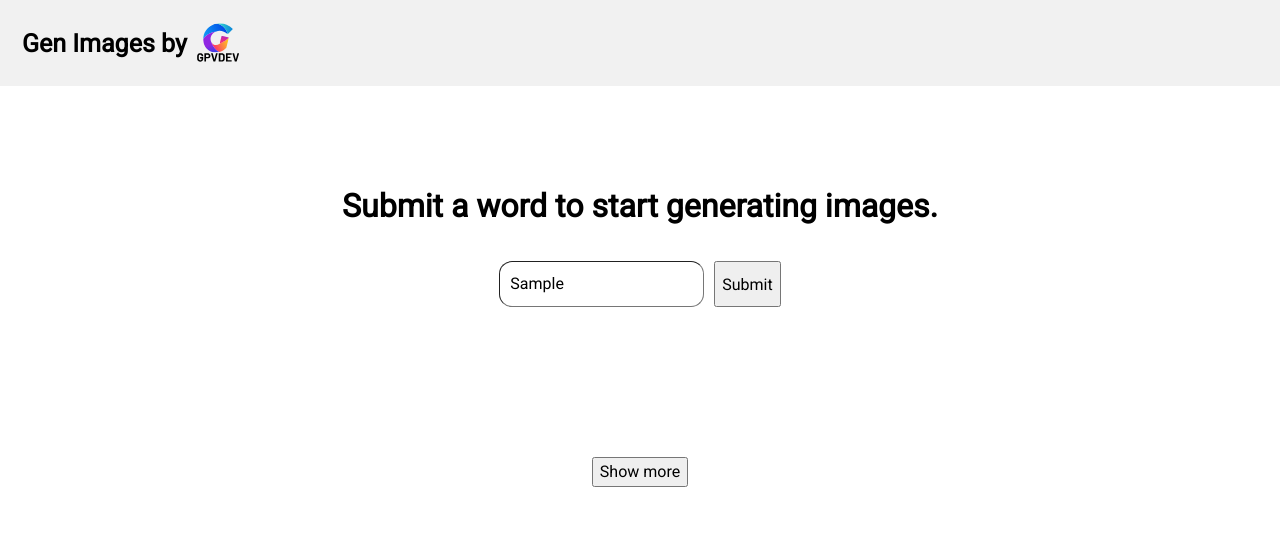
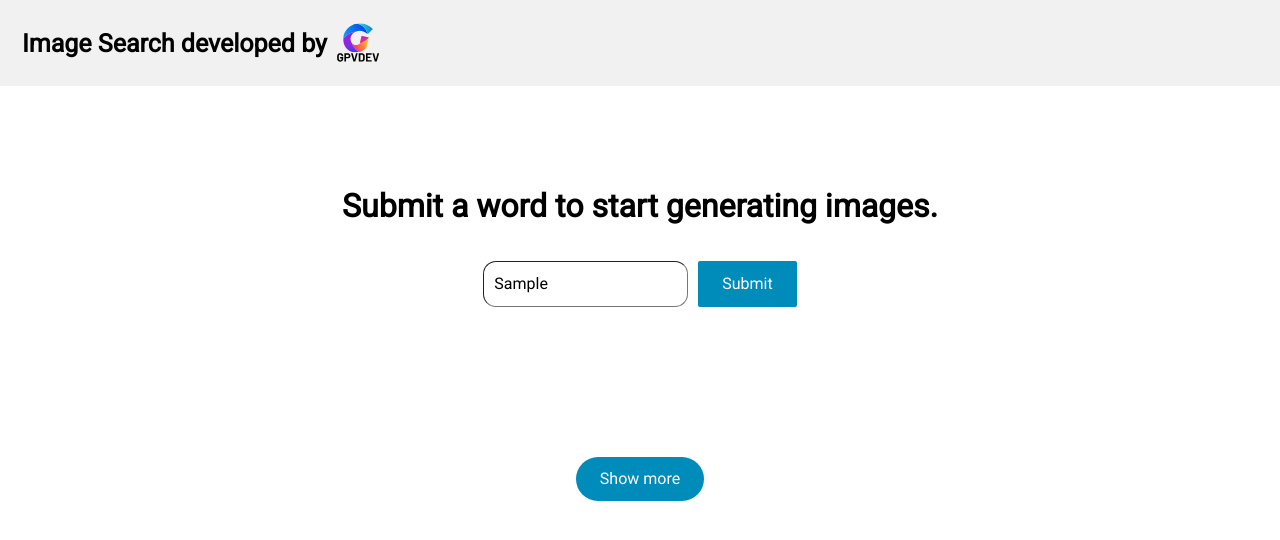
Before and after one commit to GPVcode/Image-Gen, a plain HTML site: page index.html in a window 1280 px wide. Both pictures are taken after typing "Sample" into the empty fields and a click on the input "Submit". Drawn offline with Linux system fonts and the light colour scheme; no server answers.

Commit message:
Used JS to design show more button

```diff
--- a/index.html
+++ b/index.html
@@ -5,13 +5,13 @@
       <meta name="viewport" content="width=device-width, initial-scale=1.0">
       <link rel="stylesheet" type="text/css" href="/style.css">
       <link href='https://fonts.googleapis.com/css?family=Roboto' rel='stylesheet'>
-      <title>Gen Images</title>
+      <title>Images Search</title>
   </head>
   <body>
       <nav>
           <div class="header">
 
-              <a href="www.gpvdev.com" class="logo">Gen Images by <img class="logo" src='/assets/BlackGPVlogo.svg' alt="logo" style="height: 42px;"></a>
+              <a href="http://www.gpvdev.com" class="logo">Image Search developed by <img class="logo" src='/assets/BlackGPVlogo.svg' alt="logo" style="height: 42px;"></a>
               <div class="header-right" hidden>
                 <a class="active" href="#home">Home</a>
                 <a href="#contact">Contact</a>
--- a/script.js
+++ b/script.js
@@ -7,6 +7,7 @@ const inputEl = document.getElementById("search-input");
 const resultsEl = document.querySelector(".search-results");
 // show more
 const showMore = document.getElementById("show-more-button")
+
 
 // Devise:
 //      Read input data and create dynamic variable. Use this dynamic variable to fetch data from unsplash
@@ -57,10 +58,27 @@ const getImages = async () => {
 
 }
 
+const hoverTransistion = () => {
+    showMore.style.backgroundColor = "#004a63";
+    showMore.style.transitionDuration = ".4s";
+    document.getElementById('show-more-button').style.color = "white";
+}
+const hoverTransistion2 = () => {
+    showMore.style.backgroundColor = "#008CBA";
+    showMore.style.transitionDuration = ".4s";
+    document.getElementById('show-more-button').style.color = "white";
+}
+
 formEl.addEventListener('submit', (event) => {
     event.preventDefault();
     page = 1;
     getImages();
+    showMore.style.backgroundColor = "#008CBA";
+    showMore.style.border = "none";
+    showMore.style.padding = "10px 24px";
+    showMore.style.color = "white";
+    showMore.style.cursor = "pointer";
+    showMore.style.borderRadius = "25px";
     showMore.hidden = false;
 })
 
@@ -68,3 +86,6 @@ formEl.addEventListener('submit', (event) => {
 showMore.addEventListener('click', () => {
     getImages();
 })
+
+showMore.addEventListener('mouseover', hoverTransistion);
+showMore.addEventListener('mouseleave', hoverTransistion2)
--- a/style.css
+++ b/style.css
@@ -93,13 +93,14 @@ p, h1, h2, h3, h4, h5, h6 {
   align-items: center;
   font-size: 25px;
   font-weight: bold;
-
+  transition-duration: .4s;
   }
 
 /* Change the background color on mouse-over */
-.header a:hover {
+.header a.logo:hover {
     background-color: #ddd;
     color: black;
+
   }
 
 /* Style the active/current link*/
@@ -186,14 +187,35 @@ img {
   margin: 50px;
 }
 
+/* .show-more-button{
+  transition-duration: .4s;
+}
+
+.show-more-button:hover{
+  background-color: #004a63;
+  color: white;
+} */
+
 input#search-input {
   border-radius: 13px;
   border-width: 1.5px;
   padding: 10px;
 }
 
-.submit-button{
-  display: block;
+.submit-button {
+  border: none;
+  display: inline-block;
+  background-color: #008CBA;
+  padding: 10px 24px;
+  color: white;
+  border-radius: 2px;
+  transition-duration: 0.4s;
+}
+
+.submit-button:hover {
+  background-color: #004a63; /* Green */
+  color: white;
+  cursor: pointer;
 }
 /* Add media queries for responsiveness - when the screen is 500px wide or less, stack the links on top of each other */
 @media screen and (max-width: 500px) {
```
Also changed, not shown: assets/Project Layout.png (renamed from Project Layout.png), 1 other file.
